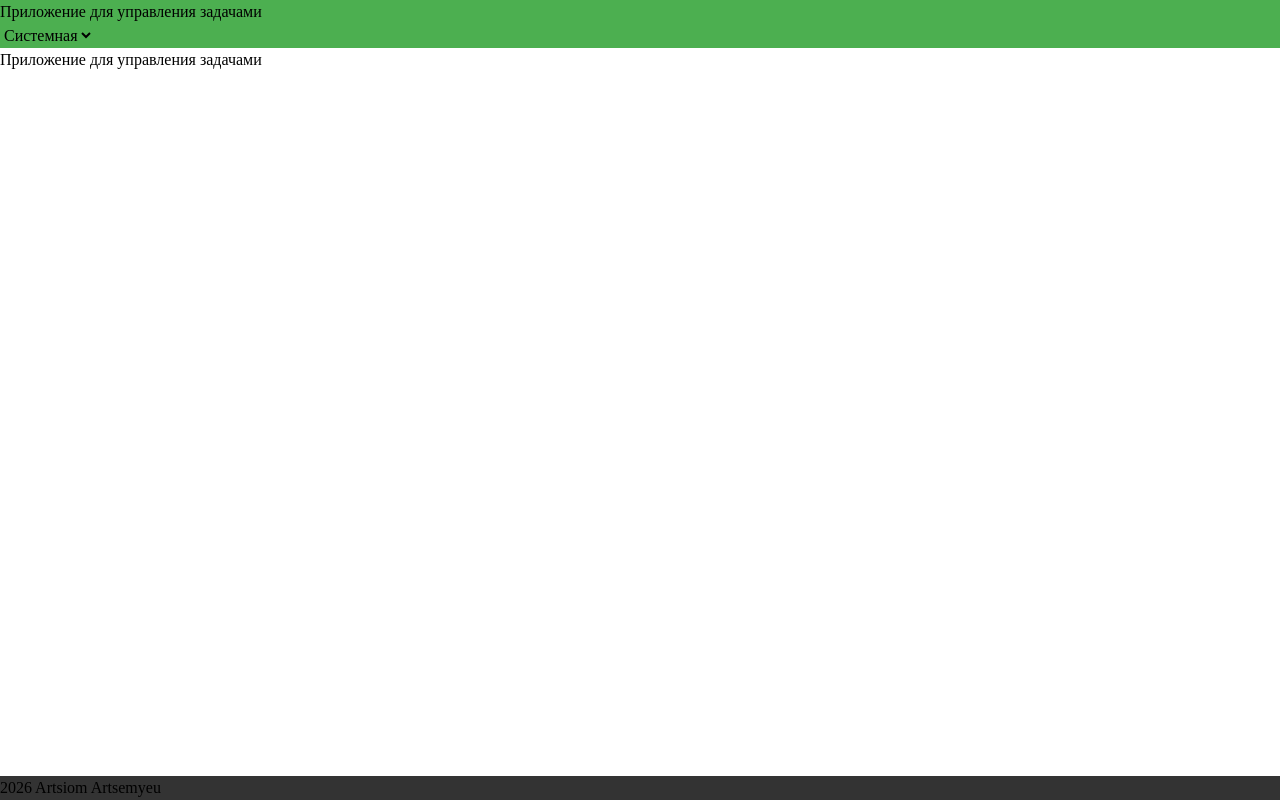
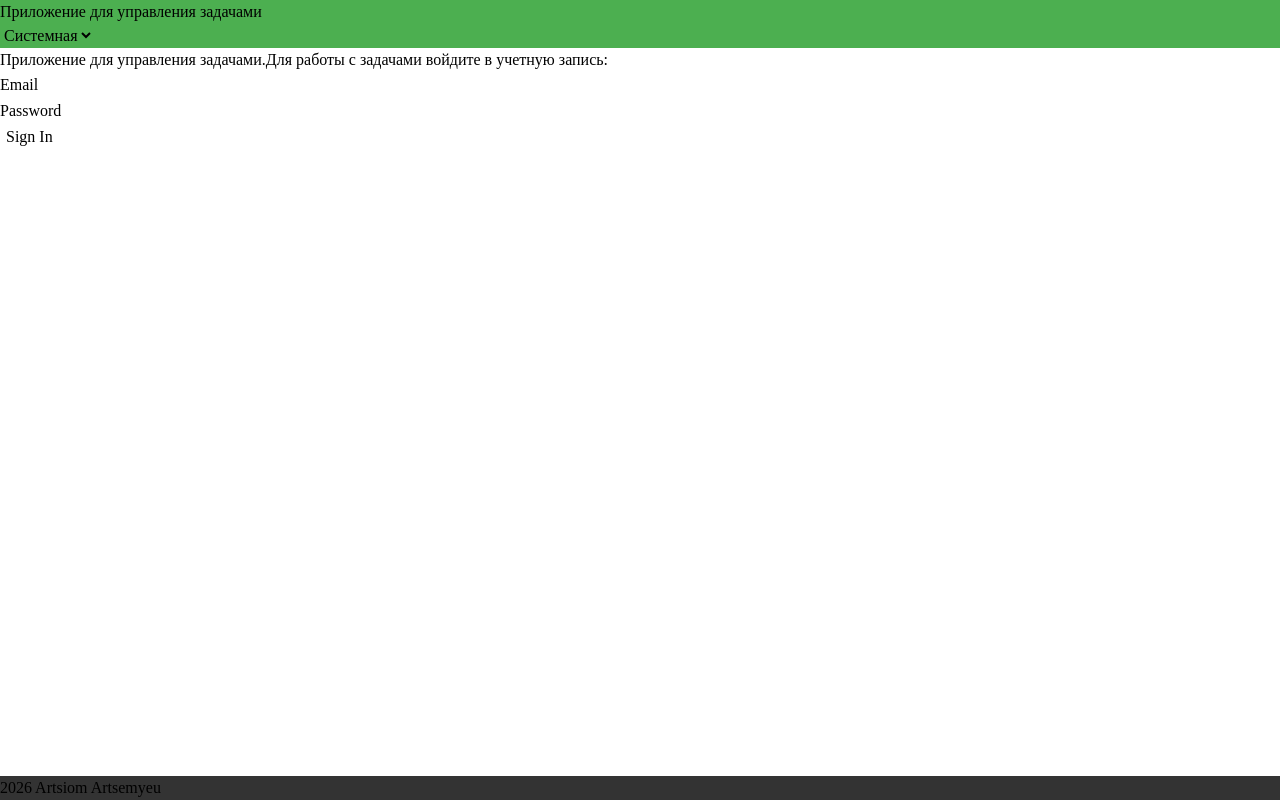
Before and after one commit to ArtsiomArtsemyeu/task-manager-mvp, a Next.js app: page / in a window 1280 px wide. Built offline with nearby package versions, Linux system fonts and the light colour scheme.

Commit message:
task-manager-mvp-5: Add base structure for login

```diff
--- a/app/page.tsx
+++ b/app/page.tsx
@@ -1,3 +1,5 @@
-export default function MainPage() {
-  return <div>Приложение для управления задачами</div>;
+import { Home } from "@/src/widgets/home";
+
+export default function HomePage() {
+  return <Home />;
 }
--- /dev/null
+++ b/src/features/login/api/login.action.ts
@@ -0,0 +1,39 @@
+"use server";
+
+import { cookies } from "next/headers";
+import { redirect } from "next/navigation";
+
+export type LoginActionState = {
+  error?: string;
+  success?: boolean;
+} | null;
+export async function loginAction(
+  prevState: LoginActionState,
+  formData: FormData,
+): Promise<LoginActionState> {
+  const email = formData.get("email");
+  const password = formData.get("password");
+
+  const response = await fetch("http:/localhost:3000/api/auth/login", {
+    method: "POST",
+    headers: { "Content-Type": "application/json" },
+    body: JSON.stringify({ email, password }),
+  });
+
+  if (!response.ok) {
+    return { error: "Неверный email или пароль" };
+  }
+
+  const { user } = await response.json();
+
+  const cookieStore = await cookies();
+  cookieStore.set("session_token", JSON.stringify(user), {
+    httpOnly: true,
+    secure: process.env.NODE_ENV === "production",
+    sameSite: "lax",
+    path: "/",
+    maxAge: 60 * 60 * 24 * 7,
+  });
+
+  redirect("/lists");
+}
--- /dev/null
+++ b/src/features/login/index.ts
@@ -0,0 +1 @@
+export { Login } from "./login";
--- /dev/null
+++ b/src/features/login/login.tsx
@@ -0,0 +1,31 @@
+"use client";
+
+import { useActionState } from "react";
+import { loginAction, LoginActionState } from "./api/login.action";
+
+export function Login() {
+  const [state, formAction, isPending] = useActionState<
+    LoginActionState,
+    FormData
+  >(loginAction, null);
+
+  return (
+    <form action={formAction}>
+      <div>
+        <label htmlFor="email">Email</label>
+        <input id="email" name="email" type="email" required />
+      </div>
+
+      <div>
+        <label htmlFor="password">Password</label>
+        <input id="password" name="password" type="password" required />
+      </div>
+
+      {state?.error && <p style={{ color: "red" }}>{state.error}</p>}
+
+      <button type="submit" disabled={isPending}>
+        {isPending ? "Logging in..." : "Sign In"}
+      </button>
+    </form>
+  );
+}
--- /dev/null
+++ b/src/widgets/home/home.tsx
@@ -0,0 +1,11 @@
+import { Login } from "@/src/features/login";
+
+export function Home() {
+  return (
+    <div>
+      Приложение для управления задачами.Для работы с задачами войдите в учетную
+      запись:
+      <Login />
+    </div>
+  );
+}
--- /dev/null
+++ b/src/widgets/home/index.ts
@@ -0,0 +1 @@
+export { Home } from "./home";
```
Also changed, not shown: src/features/login/login.module.css (added).
